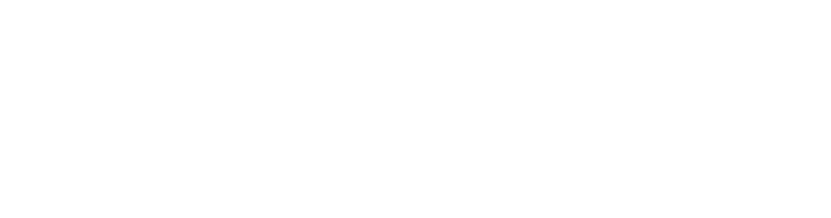
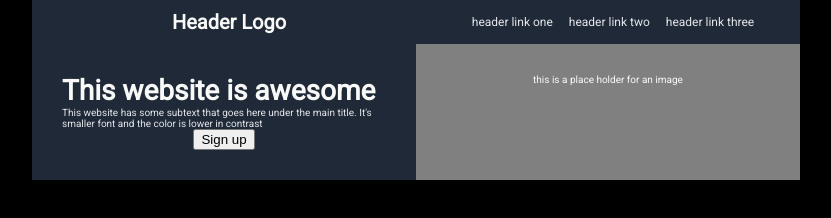
Before and after one commit to axelfair89/PracticeWebsite, a plain HTML site: page index.html in a window 1280 px wide. Shown: the whole page, without its empty margins (224-1055 px from the left). Drawn offline with Linux system fonts and the light colour scheme.

Commit message:
bulk CSS and layout changes - learning how to use flex

```diff
--- a/index.html
+++ b/index.html
@@ -5,7 +5,36 @@
     <meta http-equiv="X-UA-Compatible" content="IE=edge" />
     <meta name="viewport" content="width=device-width, initial-scale=1.0" />
     <link rel="stylesheet" href="style.css" />
+    <link rel="preconnect" href="https://fonts.googleapis.com" />
+    <link rel="preconnect" href="https://fonts.gstatic.com" crossorigin />
+    <link
+      href="https://fonts.googleapis.com/css2?family=Roboto&display=swap"
+      rel="stylesheet"
+    />
     <title>Practice Website</title>
   </head>
-  <body></body>
+  <body>
+    <header>
+      <div class="container">
+        <div class="header-logo">Header Logo</div>
+        <nav class="navbar">
+          <div>header link one</div>
+          <div>header link two</div>
+          <div>header link three</div>
+        </nav>
+      </div>
+    </header>
+    <main class="container">
+      <div class="vert-flex">
+        <div class="hero-main">This website is awesome</div>
+        <div class="hero-sec">
+          This website has some subtext that goes here under the main title.
+          It's smaller font and the color is lower in contrast
+        </div>
+        <div class="hero sec"><button class="button">Sign up</button></div>
+      </div>
+      <div class="img-plchold">this is a place holder for an image</div>
+    </main>
+    <footer></footer>
+  </body>
 </html>
--- a/style.css
+++ b/style.css
@@ -0,0 +1,74 @@
+body {
+    background-color: black;
+    margin: auto;
+    max-width: 60%;
+    font-family: 'Roboto', sans-serif;
+}
+
+.container {
+    display: flex;
+    color: #f9faf8;
+    background-color: #1f2937;
+    justify-content: center;
+    text-align: center;
+}
+
+.header-logo {
+    flex: 1;
+    margin: 10px;
+    font-weight: bolder;
+    font-size: 20px;
+}
+
+.navbar {
+    display: flex;
+    flex: 1;
+    font-size: 12px;
+    justify-content: center;
+    color: #e5e7eb;
+}
+
+.navbar div {
+    margin-top: auto;
+    margin-bottom: auto;
+    padding: 8px
+
+}
+
+main div {
+    flex: 1 1 0;
+    padding: 30px;
+}
+
+main div div {
+    padding: 0;
+}
+
+.img-plchold {
+    width: 50%;
+    background-color: grey;
+    font-size: 10px;
+}
+
+.hero-main {
+    font-size: 28px;
+    font-weight: bolder;
+    color: #f9faf8;
+    text-align: left;
+}
+
+.hero-sec {
+    font-size: 10px;
+    text-align: left;.
+    font-weight: ;
+    color: #e5e7eb;
+}
+
+.vert-flex {
+    display: flex;
+    flex-direction: column;
+}
+
+.button {
+
+}
```
